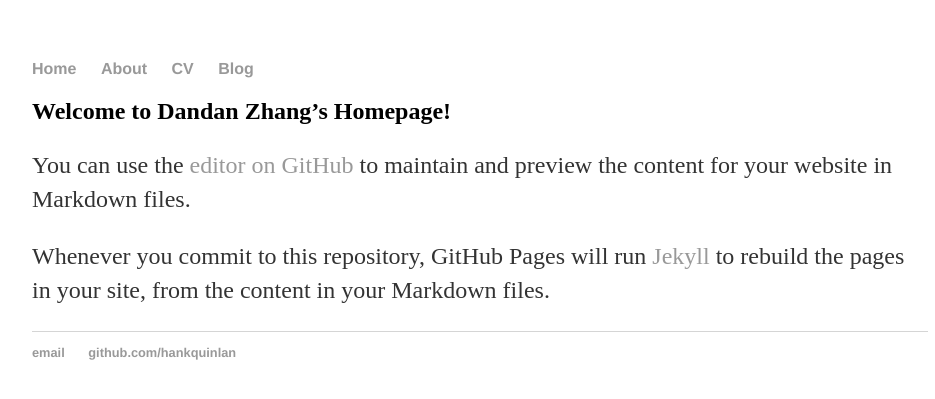
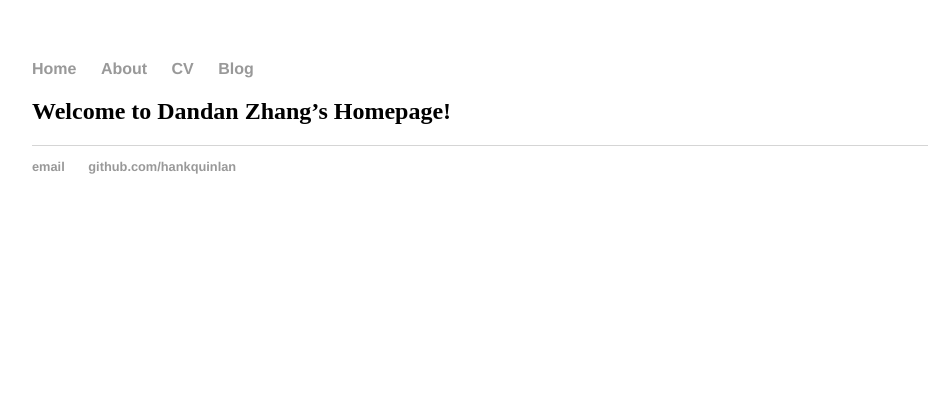
Before and after one commit to ImperialDanDan/ImperialDanDan.github.io, a Jekyll site: the page built from index.md, in a window 1280 px wide. Shown: the top 399 px of the page, without its empty margins (160-1095 px from the left). Built offline with Jekyll 4.4.1, drawn with Linux system fonts in a browser that asks for light colours; our own code applies the rules of GitHub Pages for plain Markdown files.

Commit message:
Update index.md

```diff
--- a/index.md
+++ b/index.md
@@ -1,5 +1 @@
 ## Welcome to Dandan Zhang's Homepage!
-
-You can use the [editor on GitHub](https://github.com/ImperialDanDan/ImperialDanDan.github.io/edit/main/index.md) to maintain and preview the content for your website in Markdown files.
-
-Whenever you commit to this repository, GitHub Pages will run [Jekyll](https://jekyllrb.com/) to rebuild the pages in your site, from the content in your Markdown files.
```
